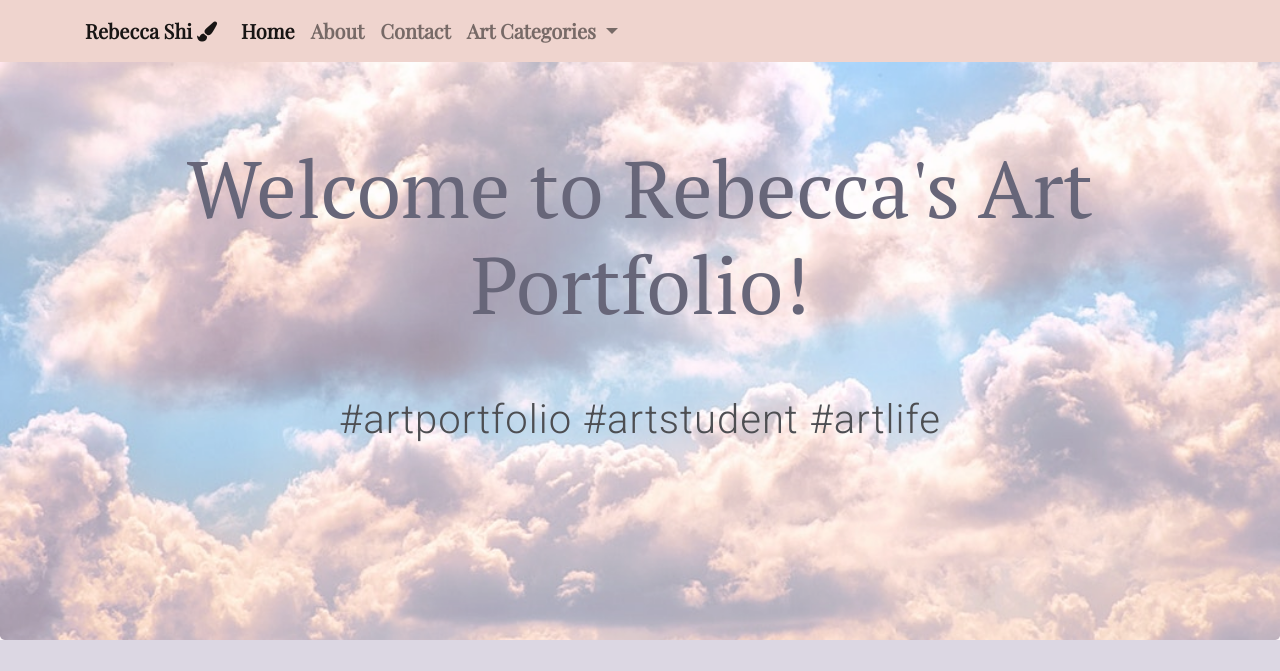
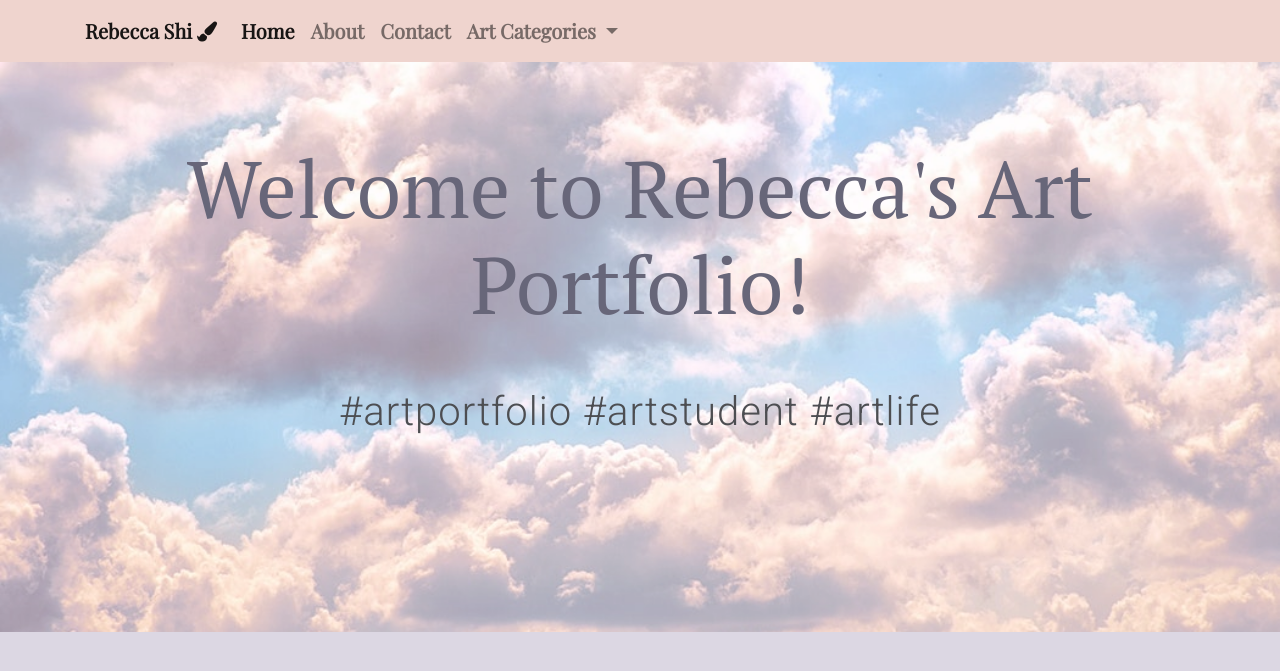
Before and after one commit to rebeccashi/art-portfolio, a plain HTML site: page index.html in a window 1280 px wide. Shown: the top 671 px of the page. Drawn offline with nearby package versions, Linux system fonts and the light colour scheme; a script that the page names is missing.

Commit message:
x jumbotron

```diff
--- a/index.html
+++ b/index.html
@@ -51,9 +51,10 @@
 </div>
 </nav>
 
-    <div class="row section jumbotron">
-      <h1 class="display-4">Welcome to Rebecca's Art Portfolio!</h1>
-      <p class="lead">#artportfolio #artstudent #artlife</p>
+    <div class="row section" id="welcome">
+      <div class="col-lg-12">
+      <h1>Welcome to Rebecca's Art Portfolio!</h1>
+      <p>#artportfolio #artstudent #artlife</p>
       <!--
       <hr class="my-4">
       <p>It uses utility classes for typography and spacing to space content out within the larger container.</p>
@@ -62,6 +63,7 @@
       </p>
     -->
     </div>
+  </div>
 
     <div id="intro">
     <div class="container-fluid">
--- a/style.css
+++ b/style.css
@@ -26,7 +26,7 @@ body {
 }
 
 
-.jumbotron {
+#welcome {
   /*background-image: url("https://images.unsplash.com/photo-1503776768674-0e612f631345?ixlib=rb-0.3.5&ixid=eyJhcHBfaWQiOjEyMDd9&s=c15f2fec8cabd7a1a4dd1c7caf24a75c&auto=format&fit=crop&w=750&q=80");*/
   /*paint on hands*//*background-image: url("https://images.unsplash.com/photo-1501366062246-723b4d3e4eb6?ixlib=rb-0.3.5&ixid=eyJhcHBfaWQiOjEyMDd9&s=d8b5f5998cb98c2b00433c988006f22d&auto=format&fit=crop&w=772&q=80");*/
   background-image: url("clouds.jpg");
@@ -51,7 +51,7 @@ body {
 }
 */
 
-.jumbotron h1 {
+#welcome h1 {
   /*#624F79*/ /* dark purple #424259 */
   color: #424259;
   /*font-family: 'Cute Font', cursive;*/
@@ -61,7 +61,7 @@ body {
   font-size: 4em;
 }
 
-.lead{
+#welcome p {
   margin: 50px auto;
   /* font-size: 40px; */
   font-size: 2em;
```
